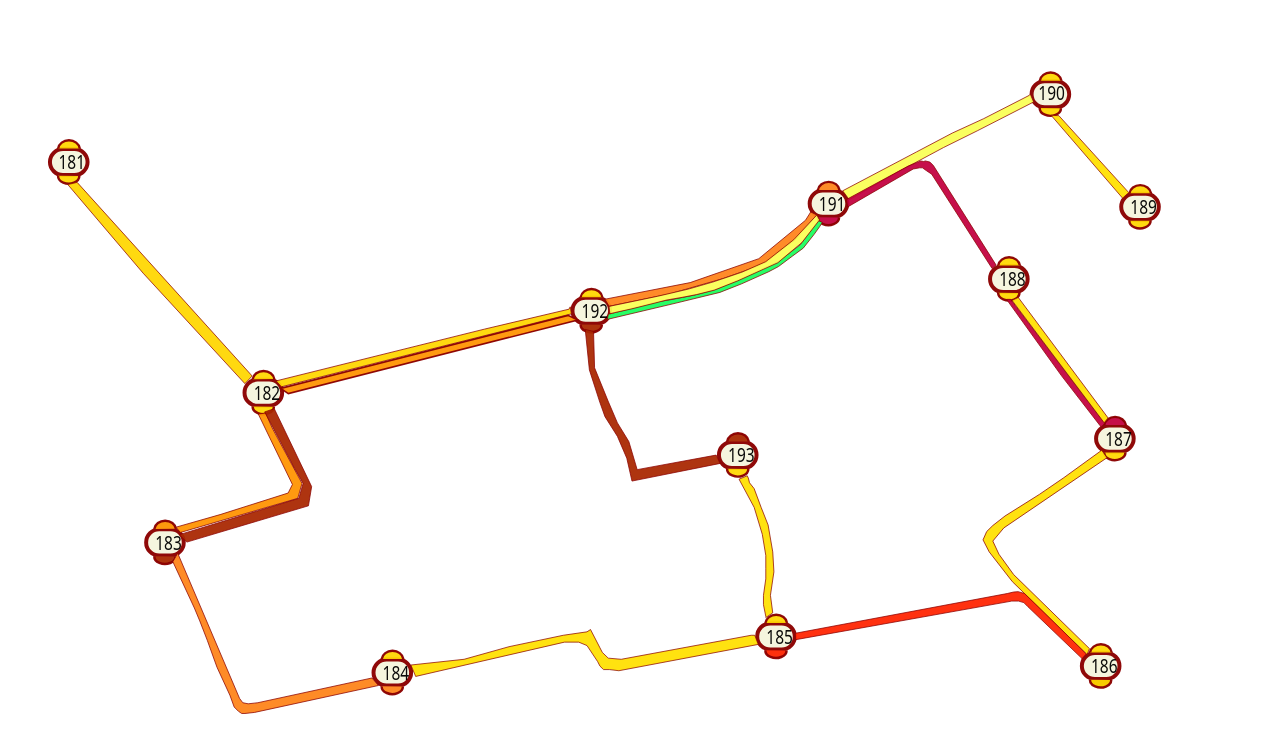
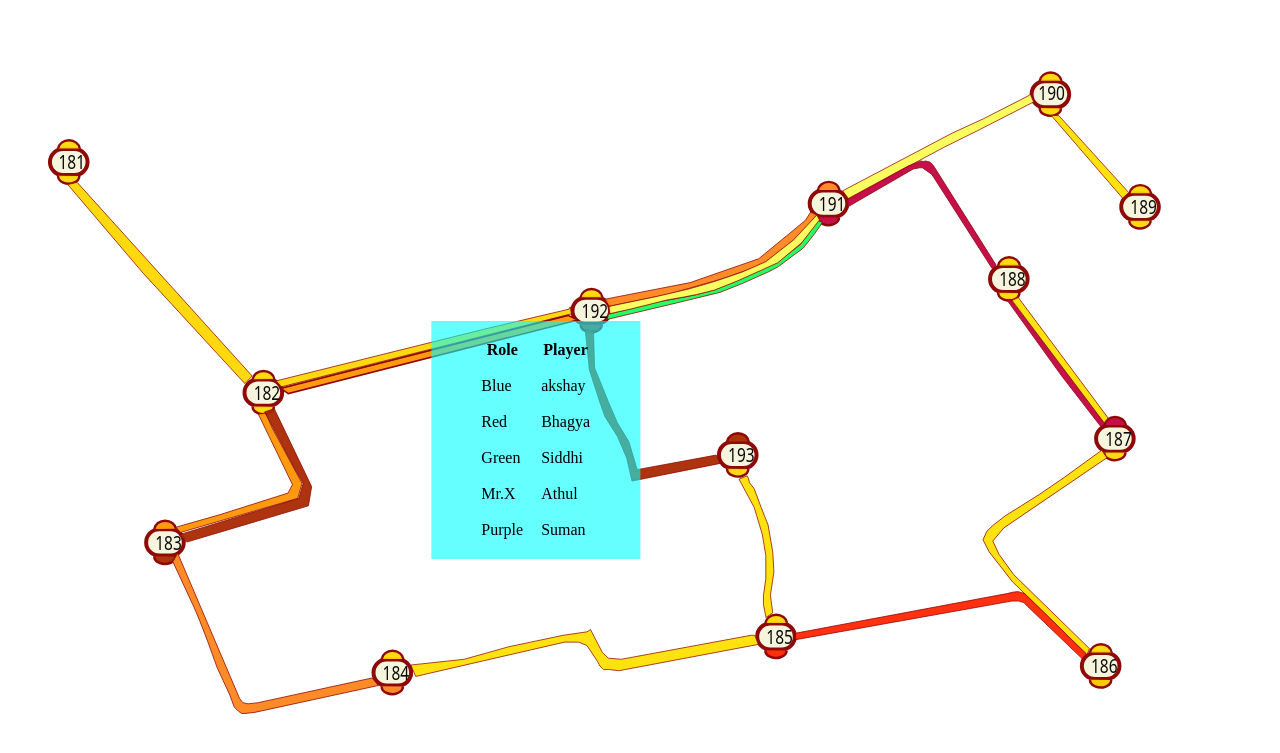
Before and after one commit to step-batch-10/scotland-yard-think-sync, a plain HTML site: page public/html/game.html in a window 1280 px wide. Shown: the part 79-832 px from the top of the page. Drawn offline with Linux system fonts and the light colour scheme.

Commit message:
[#5] | Akshay/siddhi/Bhagya | Adds popup to show roles

```diff
--- a/public/css/game.css
+++ b/public/css/game.css
@@ -1,8 +1,13 @@
-.bg-image {
-  background-image: url("/assets/images/game-map.svg");
-  width: 100vw;
-  height: 100vh;
-  background-repeat: no-repeat;
-  background-size: contain;
-  background-position: center;
+#pop-up {
+  position: absolute;
+  left: 50%;
+  top: 50%;
+  transform: translateX(-100%);
+  background-color: rgba(0, 255, 255, 0.6);
+  padding: 10px 40px;
 }
+
+td,
+th {
+  padding: 8px;
+}
--- a/public/html/game.html
+++ b/public/html/game.html
@@ -4,6 +4,7 @@
     <meta charset="UTF-8" />
     <meta name="viewport" content="width=device-width, initial-scale=1.0" />
     <link rel="stylesheet" href="/css/game.css" />
+    <script src="/script/game.js"></script>
     <title>Document</title>
   </head>
   <body>
@@ -1168,5 +1169,25 @@
         </g>
       </svg>
     </div>
+    <div id="pop-up"></div>
   </body>
+  <template id="role-row">
+    <tr>
+      <td></td>
+      <td></td>
+    </tr>
+  </template>
+  <template id="roles-table">
+    <div class="pop-up">
+      <table>
+        <thead>
+          <tr>
+            <th>Role</th>
+            <th>Player</th>
+          </tr>
+        </thead>
+        <tbody></tbody>
+      </table>
+    </div>
+  </template>
 </html>
--- /dev/null
+++ b/public/script/game.js
@@ -0,0 +1,44 @@
+const cloneTemplate = (targetId) => {
+  const template = document.querySelector(targetId);
+  return template.content.firstElementChild.cloneNode(true);
+};
+
+const makeRow = (data) => {
+  const trElement = cloneTemplate("#role-row");
+  const rows = trElement.querySelectorAll("td");
+
+  for (const index in data) {
+    rows[index].textContent = data[index];
+  }
+
+  return trElement;
+};
+
+const renderRoles = (rolesObject) => {
+  const popup = document.querySelector("#pop-up");
+
+  const table = cloneTemplate("#roles-table");
+  const tbody = table.querySelector("tbody");
+
+  const roles = Object.entries(rolesObject);
+  const tableRows = roles.map(makeRow);
+
+  tbody.append(...tableRows);
+
+  popup.appendChild(table);
+  console.dir(popup);
+};
+
+const main = () => {
+  const roles = {
+    "Blue": "akshay",
+    "Red": "Bhagya",
+    "Green": "Siddhi",
+    "Mr.X": "Athul",
+    "Purple": "Suman"
+  };
+
+  renderRoles(roles);
+};
+
+globalThis.onload = main;
```
Also changed, not shown: 1 other file.
